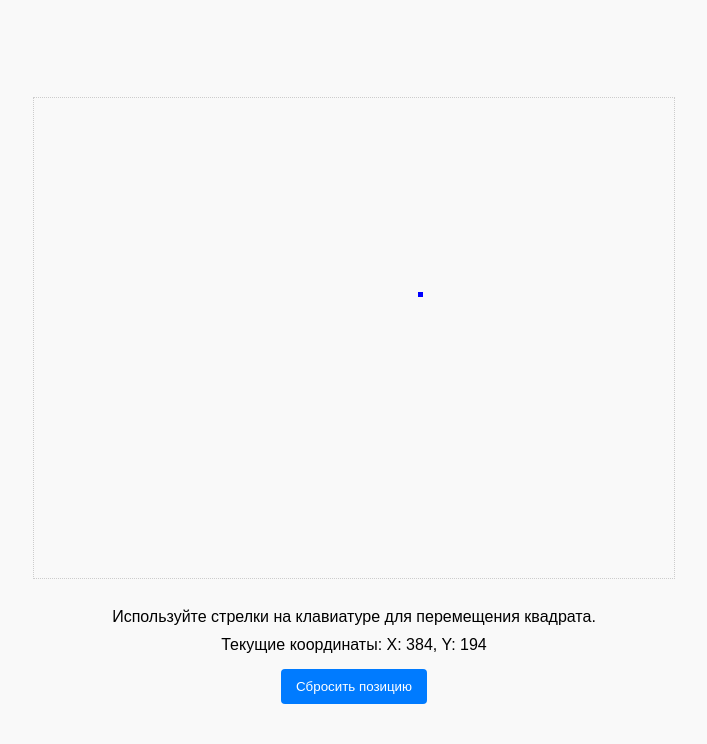
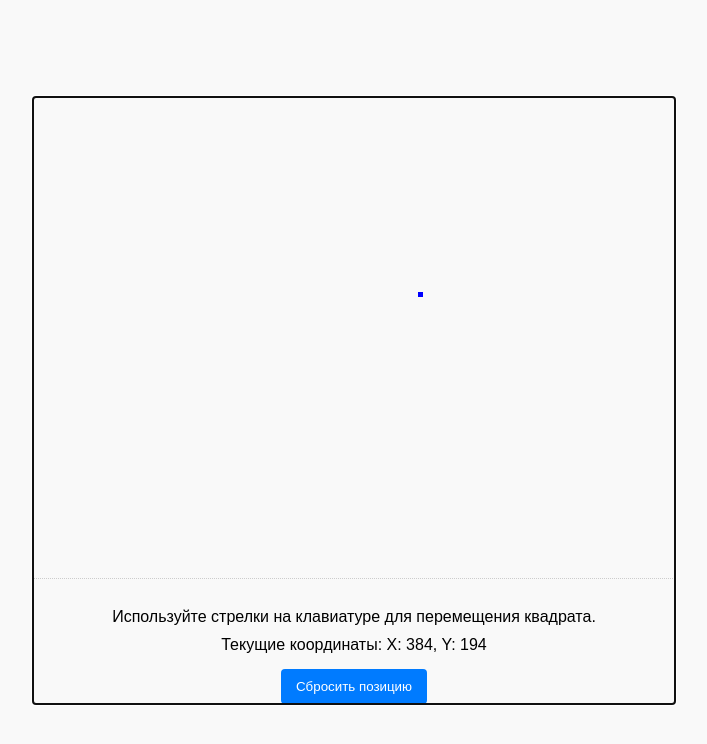
Before and after one commit to Tarxyn/web-prog, a website: page public/index03_Familiya_I_O1_Familiya_I_O2.html in a window 1280 px wide. Shown: the whole page, without its empty margins (286-993 px from the left). Drawn offline with Linux system fonts and the light colour scheme.

Commit message:
Update index03_Familiya_I_O1_Familiya_I_O2.html

```diff
--- a/public/index03_Familiya_I_O1_Familiya_I_O2.html
+++ b/public/index03_Familiya_I_O1_Familiya_I_O2.html
@@ -45,7 +45,7 @@
 </head>
 <body>
 
-    <div id="app">
+    <div id="app" tabindex="0"> <!-- Add tabindex to make the div focusable -->
         <svg width="640" height="480">
             <rect :x="x" :y="y" width="5" height="5" fill="blue"></rect>
         </svg>
@@ -57,7 +57,7 @@
     </div>
 
     <script>
-    const { createApp, ref, onMounted } = Vue;
+    const { createApp, ref, onMounted, onBeforeUnmount } = Vue;
 
     createApp({
         setup() {
@@ -86,7 +86,14 @@
             };
 
             onMounted(() => {
-                window.addEventListener('keydown', moveSquare);
+                const appElement = document.getElementById('app');
+                appElement.addEventListener('keydown', moveSquare);
+                appElement.focus(); // Set focus on the app element to capture key events
+            });
+
+            onBeforeUnmount(() => {
+                const appElement = document.getElementById('app');
+                appElement.removeEventListener('keydown', moveSquare);
             });
 
             return {
```
